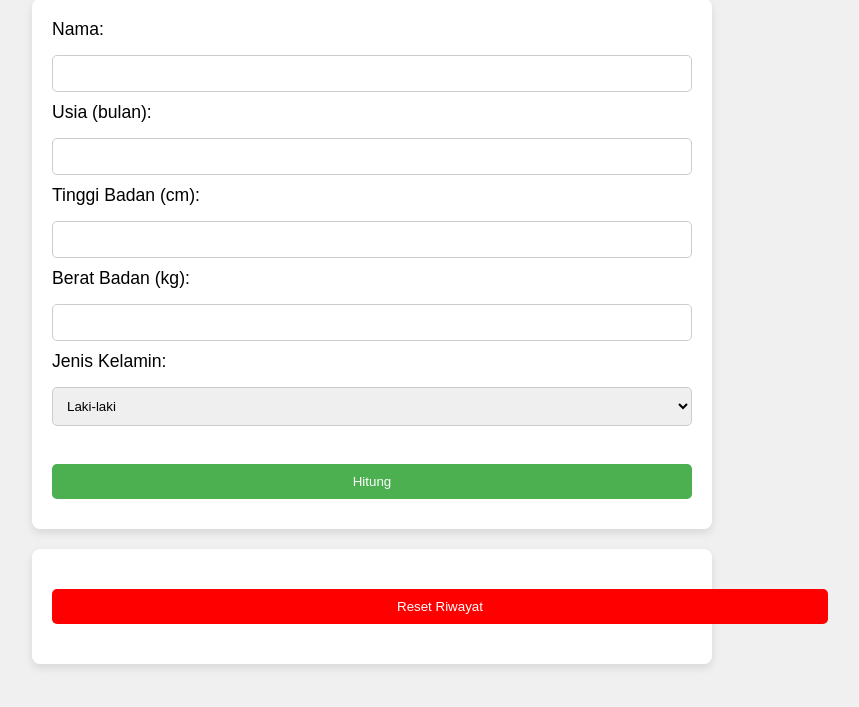
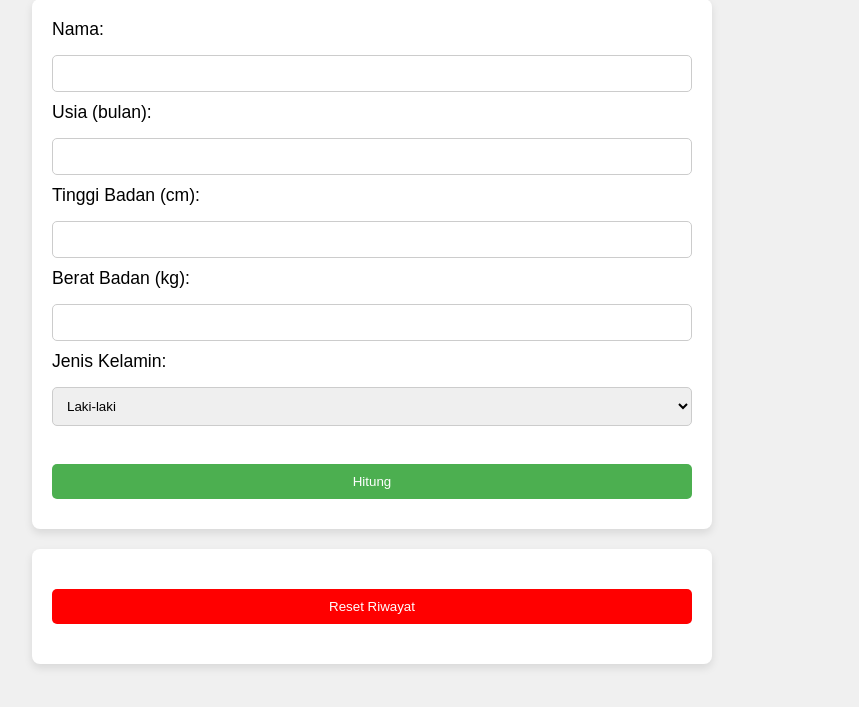
Before and after one commit to Johnesss/Kalstunt, a Flask app: page / in a window 1280 px wide. Shown: the part 69-776 px from the top of the page, without its empty margins (268-1127 px from the left). Run offline with Flask 3, Linux system fonts and the light colour scheme.

Commit message:
Update styles.css

```diff
--- a/static/styles.css
+++ b/static/styles.css
@@ -67,12 +67,10 @@ ul li {
 input[type="submit"].reset {
     background-color: red;
     color: white;
-    width: auto;
+    width: 100%;
     margin: 20px auto;
     display: block;
     border: none;
-    padding: 10px 345px;
-    border-radius: 5px;
 }
 
 input[type="submit"].reset:hover {
```
